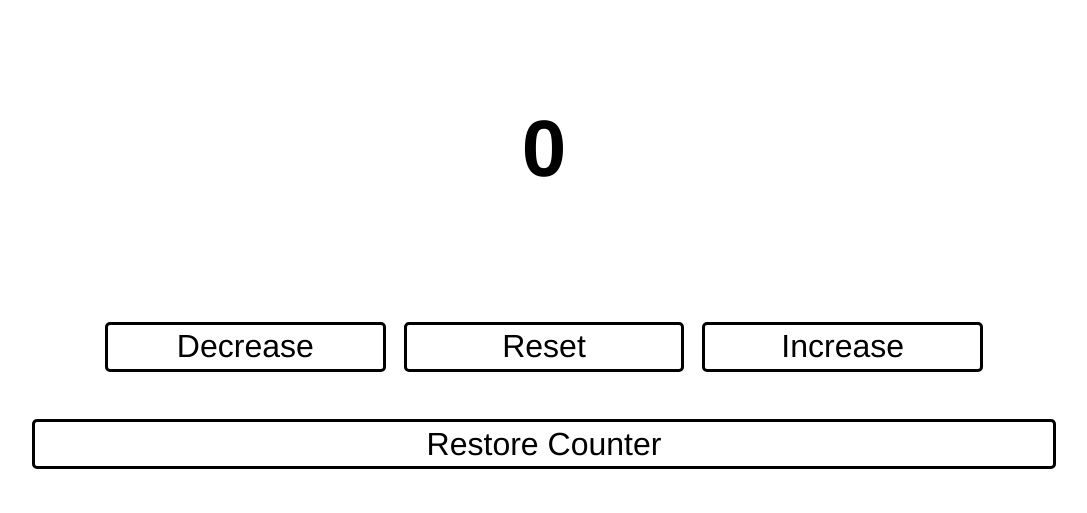
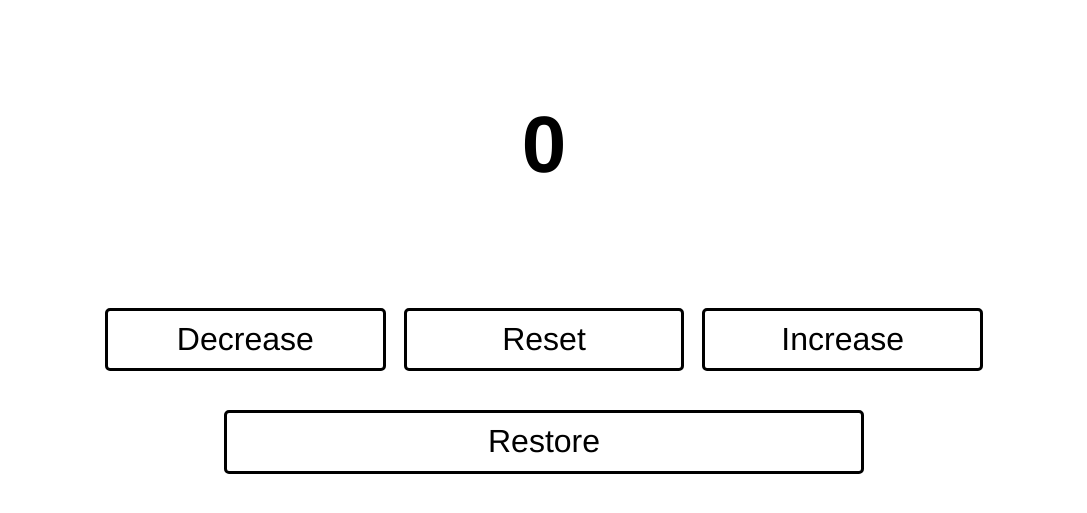
Before and after one commit to mosoupp/CounterWebsite, a plain HTML site: page index.html in a window 1280 px wide. Shown: the part 213-726 px from the top of the page, without its empty margins (96-1183 px from the left). Drawn offline with Linux system fonts and the light colour scheme.

Commit message:
Add files via upload

```diff
--- a/index.html
+++ b/index.html
@@ -15,7 +15,7 @@
             <button id="reset-button">Reset</button>
             <button id="increase-button">Increase</button>
         </div>
-        <button id="restore-button">Restore Counter</button>
+        <button id="restore-button">Restore</button>
     </div>
     <script src="main.js"></script>
 </body>
--- a/main.js
+++ b/main.js
@@ -18,10 +18,6 @@ async function splashColour(type, button) {
         button.style.backgroundColor = `#FFFFFF`;
     } else if (type == "decrease") {
         button.style.backgroundColor = `#FF6161`;
-        await sleep(100);
-        button.style.backgroundColor = `#FFFFFF`;
-    } else {
-        button.style.backgroundColor = `#B5F5FF`;
         await sleep(100);
         button.style.backgroundColor = `#FFFFFF`;
     }
--- a/styles.css
+++ b/styles.css
@@ -31,7 +31,7 @@ html, body {
 
 button {
     width: 80%;
-    height: 50px;
+    height: 100%;
     margin: 1%;
     font-size: 2rem;
     border-radius: 5px;
@@ -59,5 +59,6 @@ button:hover {
 }
 
 #restore-button {
-    width: 80%;
+    width: 50%;
+    height: 8%;
 }
```
